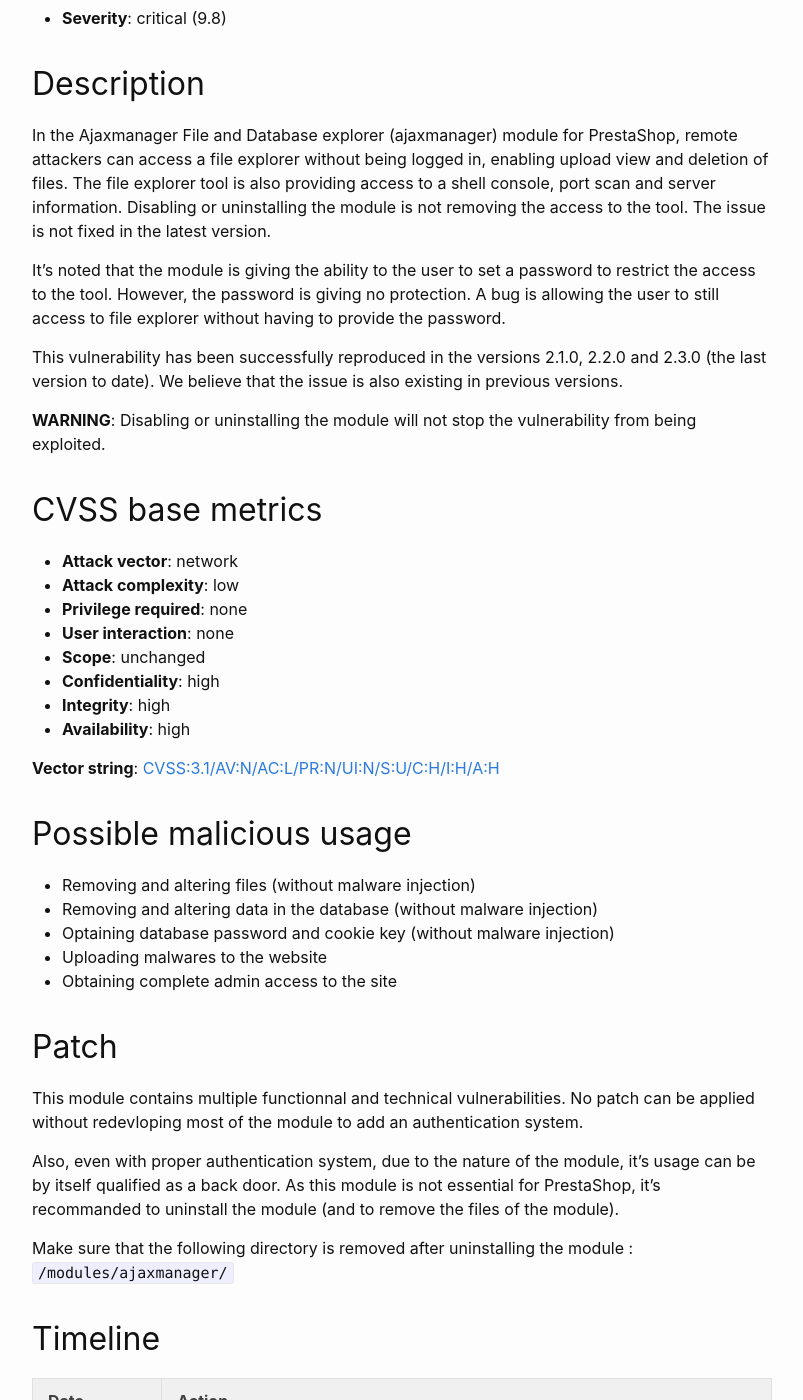
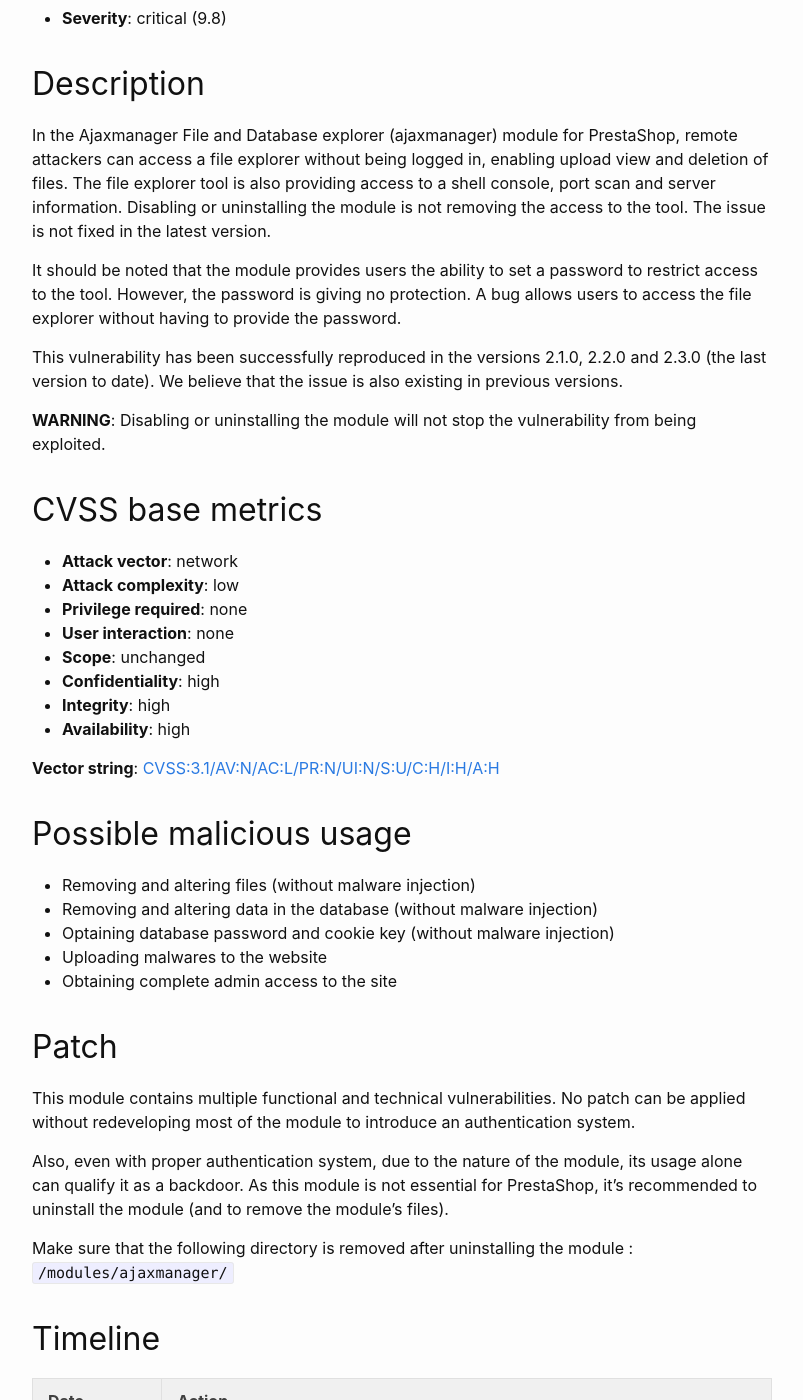
Before and after one commit to friends-of-presta/security-advisories, a Jekyll site: the page built from _posts/2023-07-28-ajaxmanager.md, in a window 1280 px wide and 1400 px high, scrolled down 763 px. Shown: the whole window, without its empty margins (238-1041 px from the left). Built offline with Jekyll 4.4.1, drawn with Linux system fonts in a browser that asks for light colours; some of the changed text lies outside the part shown.

Commit message:
_posts/2023-07-28-ajaxmanager.md

```diff
--- a/_posts/2023-07-28-ajaxmanager.md
+++ b/_posts/2023-07-28-ajaxmanager.md
@@ -27,7 +27,7 @@ An Unrestricted Upload of File with Dangerous Type vulnerability in the Ajaxmana
 
 In the Ajaxmanager File and Database explorer (ajaxmanager) module for PrestaShop, remote attackers can access a file explorer without being logged in, enabling upload view and deletion of files. The file explorer tool is also providing access to a shell console, port scan and server information. Disabling or uninstalling the module is not removing the access to the tool. The issue is not fixed in the latest version.
 
-It's noted that the module is giving the ability to the user to set a password to restrict the access to the tool. However, the password is giving no protection. A bug is allowing the user to still access to file explorer without having to provide the password.
+It should be noted that the module provides users the ability to set a password to restrict access to the tool. However, the password is giving no protection. A bug allows users to access the file explorer without having to provide the password.
 
 This vulnerability has been successfully reproduced in the versions 2.1.0, 2.2.0 and 2.3.0 (the last version to date). We believe that the issue is also existing in previous versions.
 
@@ -56,9 +56,9 @@ This vulnerability has been successfully reproduced in the versions 2.1.0, 2.2.0
 
 ## Patch
 
-This module contains multiple functionnal and technical vulnerabilities. No patch can be applied without redevloping most of the module to add an authentication system.
+This module contains multiple functional and technical vulnerabilities. No patch can be applied without redeveloping most of the module to introduce an authentication system.
 
-Also, even with proper authentication system, due to the nature of the module, it's usage can be by itself qualified as a back door. As this module is not essential for PrestaShop, it's recommanded to uninstall the module (and to remove the files of the module).
+Also, even with proper authentication system, due to the nature of the module, its usage alone can qualify it as a backdoor. As this module is not essential for PrestaShop, it's recommended to uninstall the module (and to remove the module's files).
 
 Make sure that the following directory is removed after uninstalling the module : `/modules/ajaxmanager/`
 
```
Also changed, not shown: other parts of _posts/2023-07-28-ajaxmanager.md (+3 -3 lines).
